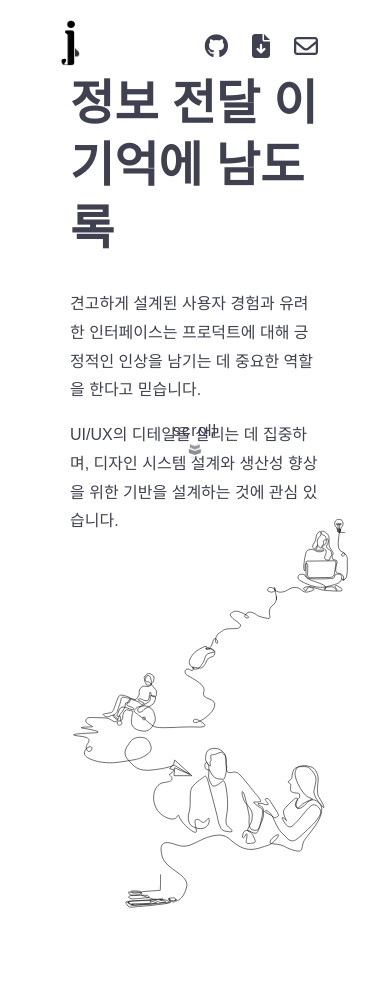
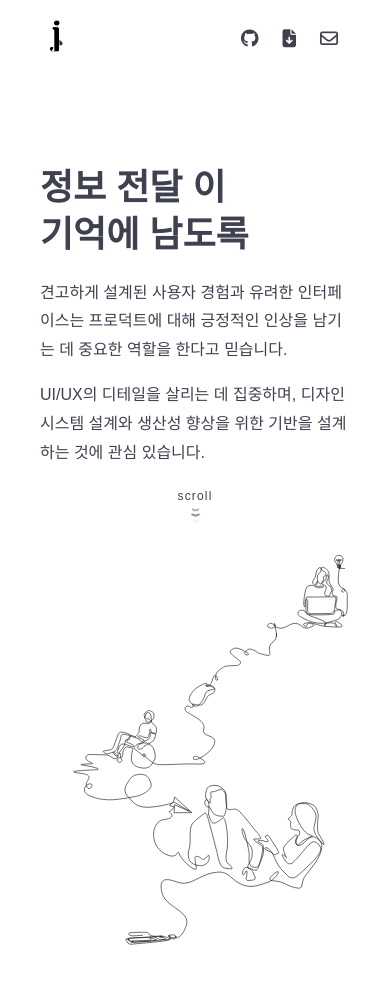
Before and after one commit to constyejin/constyejin.github.io, a website: page index.html in a window 390 px wide. Drawn offline with Linux system fonts and the light colour scheme.

Commit message:
💄 Responsive Styling(M)

```diff
--- a/style.css
+++ b/style.css
@@ -442,6 +442,14 @@ address {
       right: 0;
       width: 50%;
       transform: skewY(-20deg); }
+  @media screen and (max-width: 768px) {
+    .scroll-box {
+      top: 58%; }
+      .scroll-box-txt {
+        font-size: 12px; }
+      .scroll-box-item {
+        width: 8px;
+        height: 2px; } }
 
 @keyframes move-chevron {
   25% {
@@ -479,6 +487,15 @@ address {
         line-height: 1.8; }
         .my-info-txt-sub p:last-child {
           margin-top: 16px; }
+  @media screen and (max-width: 768px) {
+    .my-info {
+      height: 56vh; }
+      .my-info-box {
+        padding: 40px; }
+      .my-info-txt-main {
+        font-size: 36px; }
+      .my-info-txt-sub {
+        margin-top: 20px; } }
 
 .svg path {
   fill: none;
@@ -497,7 +514,9 @@ address {
   align-items: center;
   padding: 20px 60px; }
   .gnb-logo img {
-    width: 20px; }
+    width: 46px;
+    height: 46px;
+    object-fit: contain; }
   .gnb-list ul {
     display: flex;
     justify-content: flex-start;
@@ -509,3 +528,15 @@ address {
       font-size: 24px; }
     .gnb-list li a:hover {
       color: #8c8d96; }
+  @media screen and (max-width: 768px) {
+    .gnb {
+      padding: 20px 40px; }
+      .gnb-logo img {
+        width: 32px;
+        height: 32px; }
+      .gnb-list li a {
+        padding: 0 12px; }
+        .gnb-list li a i {
+          font-size: 18px; }
+        .gnb-list li a:hover {
+          color: #8c8d96; } }
```
